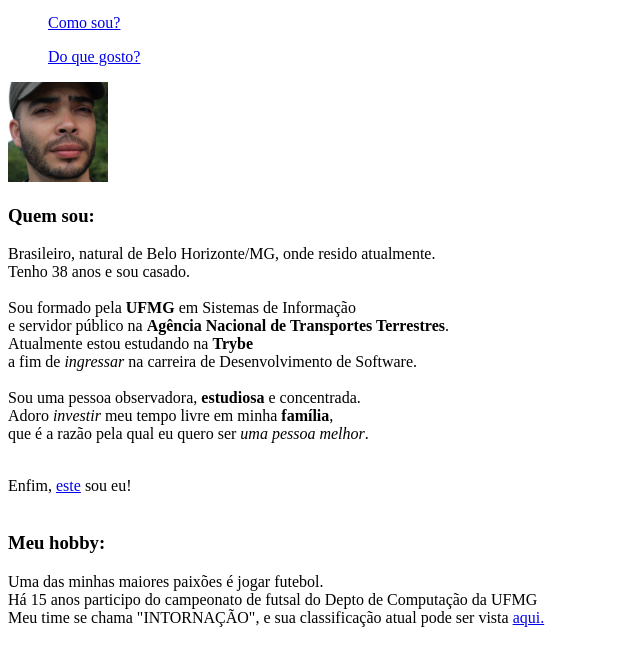
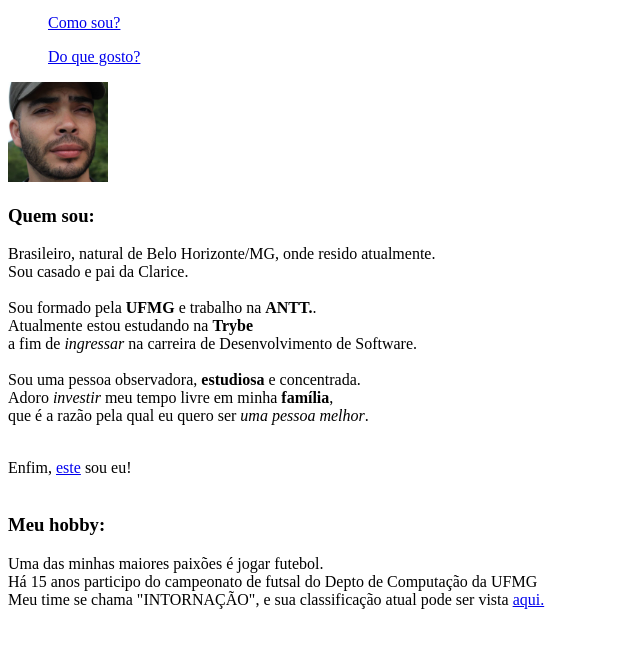
Before and after one commit to douglaza/31class, a plain HTML site: page index.html in a window 1280 px wide. Shown: the part 100-766 px from the top of the page, without its empty margins (0-640 px from the left). Drawn offline with Linux system fonts and the light colour scheme.

Commit message:
Commit refresh

```diff
--- a/index.html
+++ b/index.html
@@ -27,10 +27,9 @@
         </h3>
         <p>
             Brasileiro, natural de Belo Horizonte/MG, onde resido atualmente.<br>
-            Tenho 38 anos e sou casado. <br><br>
+            Sou casado e pai da Clarice. <br><br>
 
-            Sou formado pela <strong>UFMG</strong> em Sistemas de Informação<br>
-            e servidor público na <strong>Agência Nacional de Transportes Terrestres</strong>.<br>
+            Sou formado pela <strong>UFMG</strong> e trabalho na <strong>ANTT.</strong>.<br>
             Atualmente estou estudando na <strong>Trybe</strong><br>
             a fim de <em>ingressar</em> na carreira de Desenvolvimento de Software.<br><br>
 
```
